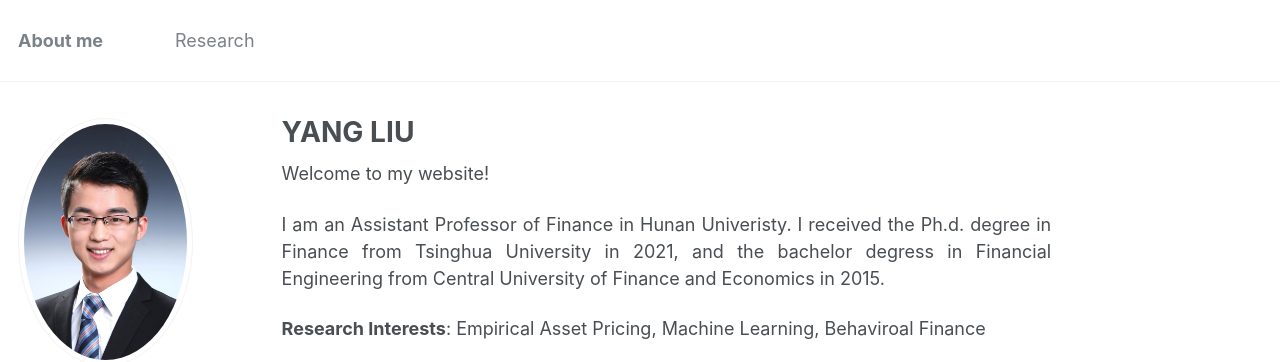
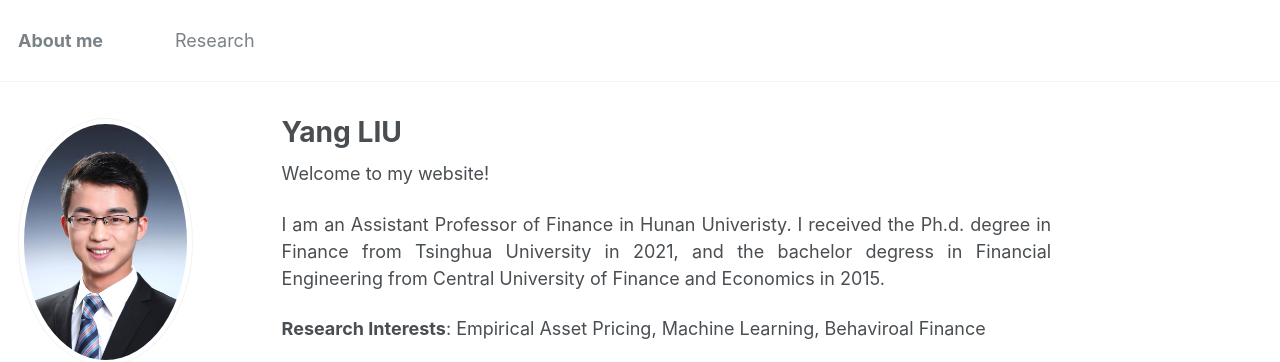
Before and after one commit to yangliu-finance/yangliu-finance.github.io, a Jekyll site: the page built from _pages/about.md, in a window 1280 px wide. Shown: the top 362 px of the page. Built offline with Jekyll 4.4.1, drawn with Linux system fonts in a browser that asks for light colours.

```diff
--- a/_pages/about.md
+++ b/_pages/about.md
@@ -1,6 +1,6 @@
 ---
 permalink: /
-title: "YANG LIU"
+title: "Yang LIU"
 excerpt: "About me"
 author_profile: true
 redirect_from:
```
